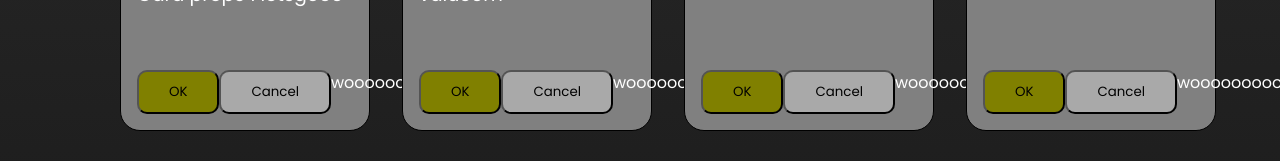
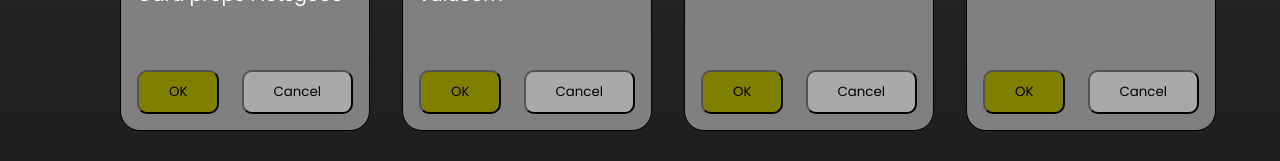
Before and after one commit to Glumac00/ReactApp, a React (Vite) app: page /Exe in a window 1280 px wide. Shown: the part 1772-1933 px from the top of the page. Built offline with nearby package versions, Linux system fonts and the light colour scheme.

Commit message:
fixed code

```diff
--- a/src/components/card.tsx
+++ b/src/components/card.tsx
@@ -15,8 +15,6 @@ const Card = ({ Value }: CardProps) => {
       <div className="card__footer">
         <button className="card__button--1">OK</button>
         <button className="card__button--2">Cancel</button>
-
-        <div>woooooooooooooooooooo</div>
       </div>
     </div>
   );
```
